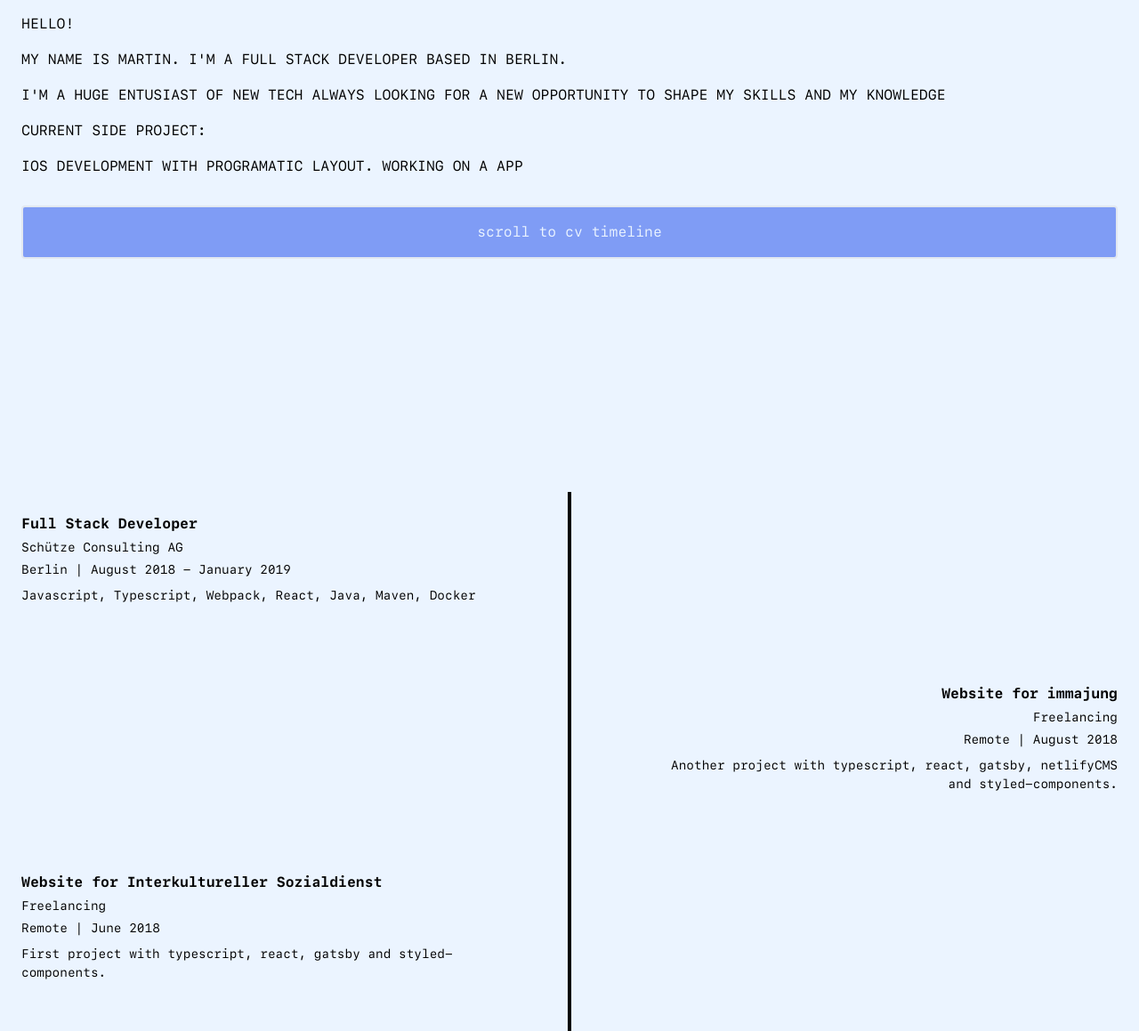
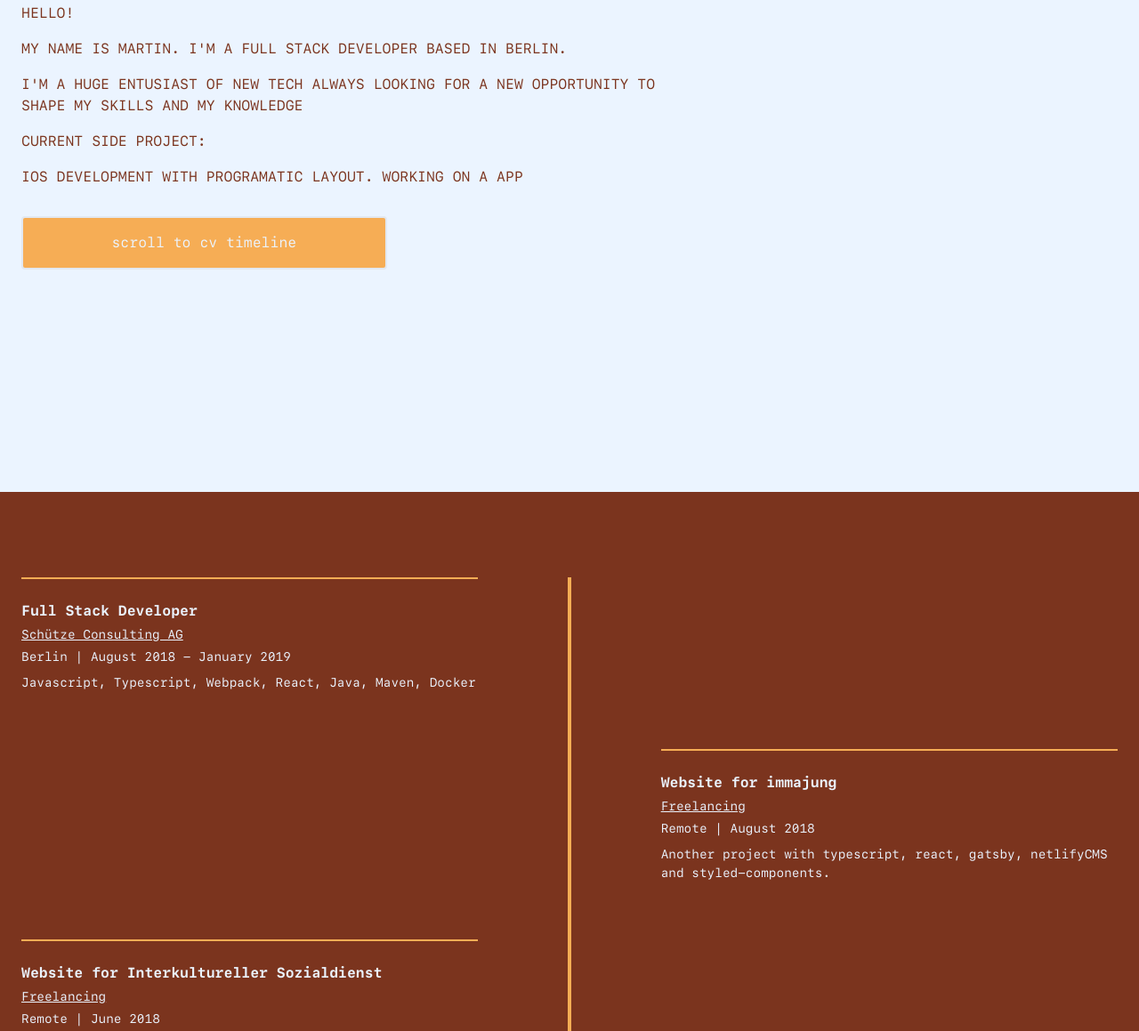
Before and after one commit to makiri1993/my-website, a Gatsby site: page / in a window 1280 px wide. Shown: the part 247-1406 px from the top of the page at 89% size. Built offline with nearby package versions, Linux system fonts and the light colour scheme; Gatsby itself is replaced by a stand-in of ours.

Commit message:
final styles? not sure :D

```diff
--- a/src/components/introduction/Introduction.tsx
+++ b/src/components/introduction/Introduction.tsx
@@ -1,26 +1,28 @@
 import React from 'react'
+import { useBreakpoint } from '../../hooks/resize-hooks'
 
 interface IntroductionProps {
   content: string[]
 }
 
 const Introduction = ({ content }: IntroductionProps) => {
+  const isMobile = useBreakpoint(415)
   return (
     <div className="container h-screen ">
       <div className="flex flex-col px-6 justify-center h-full">
         {content.map((info, index) => (
-          <p key={index} className="uppercase mb-4">
+          <p key={index} className="uppercase mb-4 md:max-w-3xl text-orange-900">
             {info}
           </p>
         ))}
         <button
-          onClick={() =>
-            scrollBy({
-              top: window.screen.height,
+          onClick={() => {
+            scrollTo({
+              top: window.screen.height * (isMobile ? 1 : 0.8),
               behavior: 'smooth',
             })
-          }
-          className="mt-4 p-4 lowercase border-2 rounded bg-indigo-400 text-indigo-100"
+          }}
+          className="mt-4 p-4 lowercase border-2 rounded bg-orange-400 text-indigo-100 lg:w-4/12 lg:self-start "
         >
           scroll to cv timeline
         </button>
--- a/src/components/layout/main/layout.scss
+++ b/src/components/layout/main/layout.scss
@@ -12,7 +12,3 @@ html {
   background-image: url('../../../assets/source.gif');
   background-repeat: no-repeat;
 }
-
-.transition-opacity {
-  transition: opacity 250ms ease-in-out;
-}
--- a/src/components/timeline/TimelineContainer.tsx
+++ b/src/components/timeline/TimelineContainer.tsx
@@ -7,14 +7,8 @@ interface TimelineProps {
 }
 
 const TimelineContainer = ({ timelineElements }: TimelineProps) => {
-  const getGridRows = () => {
-    return {
-      gridTemplateRows: `repeat(${timelineElements.length}, max-content)`,
-    }
-  }
-
   return (
-    <div className="flex flex-col px-6">
+    <div className="flex flex-col px-6 pt-24 bg-orange-900">
       {timelineElements.map((el, index) => (
         <TimelineRow key={index} timelineElement={el}></TimelineRow>
       ))}
--- a/src/components/timeline/TimelineElement.tsx
+++ b/src/components/timeline/TimelineElement.tsx
@@ -1,37 +1,26 @@
 import React, { useEffect, useRef, useState } from 'react'
 import TimelineElementModel from '../../model/TImelineElementModel'
+import { useScrolling } from '../../hooks/resize-hooks'
 
 interface TimelineElementProps {
   timelineData: TimelineElementModel
-  textAlign: 'text-left' | 'text-right'
 }
-const TimelineElement = ({ timelineData, textAlign }: TimelineElementProps) => {
-  const ref = useRef<HTMLDivElement>(null)
-  const [visible, setVisible] = useState(false)
-  const handleScroll = (event: any) => {
-    if (ref.current) {
-      const { offsetTop } = ref.current
-      const { scrollY, innerHeight } = window
-      if (offsetTop - scrollY < innerHeight * 0.7) {
-        setVisible(true)
-      } else {
-        setVisible(false)
-      }
-    }
-  }
-
-  useEffect(() => document.addEventListener('scroll', handleScroll))
-  useEffect(() => () => document.addEventListener('scroll', handleScroll))
+const TimelineElement = ({ timelineData }: TimelineElementProps) => {
+  const { ref, visible } = useScrolling<HTMLDivElement>()
 
   return (
-    <div className={`pt-6 pb-16 flex flex-col transition-opacity ${visible ? 'opacity-100' : 'opacity-0'}`} ref={ref}>
-      {/* <font-awesome-icon icon={timelineData.icon} className="mb-1" style={iconAlignment} /> */}
-      <h2 className={`font-bold mb-1 ${textAlign}`}>{timelineData.header}</h2>
-      <h3 className={`text-sm mb-1 ${textAlign}`}>{timelineData.subheader}</h3>
-      <h4 className={`text-sm mb-2 ${textAlign}`}>
+    <div
+      className={`pt-6 pb-16 flex flex-col transition-opacity ${
+        visible ? 'opacity-100' : 'opacity-0'
+      } border-t-2 border-orange-400 hover:shadow`}
+      ref={ref}
+    >
+      <h2 className={`font-bold mb-1 text-indigo-100`}>{timelineData.header}</h2>
+      <h3 className={`text-sm mb-1 underline text-indigo-100`}>{timelineData.subheader}</h3>
+      <h4 className={`text-sm mb-2 text-indigo-100`}>
         {timelineData.place} | {timelineData.time}
       </h4>
-      <p className={`text-sm whitespace-pre-line ${textAlign}`}>{timelineData.information}</p>
+      <p className={`text-sm whitespace-pre-line text-indigo-100`}>{timelineData.information}</p>
     </div>
   )
 }
--- a/src/components/timeline/TimelineRow.tsx
+++ b/src/components/timeline/TimelineRow.tsx
@@ -1,7 +1,7 @@
 import React from 'react'
 import TimelineElementModel from '../../model/TImelineElementModel'
 import TimelineElement from './TimelineElement'
-import { useBreakpoint } from '../../hooks/resize-hooks'
+import { useBreakpoint, useScrolling } from '../../hooks/resize-hooks'
 
 interface TimelineRowProps {
   timelineElement: TimelineElementModel
@@ -15,7 +15,7 @@ const TimelineRow = ({ timelineElement }: TimelineRowProps) => {
       return (
         <div className="flex">
           <div className="w-10/12">
-            <TimelineElement timelineData={timelineElement} textAlign="text-left"></TimelineElement>
+            <TimelineElement timelineData={timelineElement} />
           </div>
           <VerticalSeparator />
         </div>
@@ -24,7 +24,7 @@ const TimelineRow = ({ timelineElement }: TimelineRowProps) => {
       return (
         <div className="flex">
           <div className="w-5/12">
-            <TimelineElement timelineData={timelineElement} textAlign="text-left"></TimelineElement>
+            <TimelineElement timelineData={timelineElement} />
           </div>
           <VerticalSeparator />
           <div className="w-5/12"></div>
@@ -39,7 +39,7 @@ const TimelineRow = ({ timelineElement }: TimelineRowProps) => {
         <div className="w-5/12"></div>
         <VerticalSeparator />
         <div className="w-5/12">
-          <TimelineElement timelineData={timelineElement} textAlign="text-right"></TimelineElement>
+          <TimelineElement timelineData={timelineElement} />
         </div>
       </div>
     )
@@ -51,10 +51,14 @@ const TimelineRow = ({ timelineElement }: TimelineRowProps) => {
   }
 }
 
-const VerticalSeparator = () => (
-  <div className="w-2/12 flex justify-center">
-    <div className="h-full w-1 bg-black"></div>
-  </div>
-)
+const VerticalSeparator = () => {
+  const { ref, visible } = useScrolling<HTMLDivElement>()
+
+  return (
+    <div className="w-2/12 flex justify-center" ref={ref}>
+      <div className={`${visible ? 'h-full' : 'h-0'} w-1 bg-orange-400 transition-all`}></div>
+    </div>
+  )
+}
 
 export default TimelineRow
--- a/src/hooks/resize-hooks.ts
+++ b/src/hooks/resize-hooks.ts
@@ -1,4 +1,4 @@
-import { useEffect, useState } from 'react'
+import { useEffect, useState, RefObject, useRef } from 'react'
 
 export function useBreakpoint(breakpoint: number) {
   const [isMobile, setMobile] = useState(!(window.innerWidth > breakpoint))
@@ -13,3 +13,24 @@ export function useBreakpoint(breakpoint: number) {
   }
   return isMobile
 }
+
+export function useScrolling<T extends HTMLElement>(): { ref: RefObject<T>; visible: boolean } {
+  const ref = useRef<T>(null)
+  const [visible, setVisible] = useState(false)
+
+  useEffect(() => document.addEventListener('scroll', handleScroll))
+  useEffect(() => () => document.addEventListener('scroll', handleScroll))
+
+  const handleScroll = (event: any) => {
+    if (ref.current) {
+      const { offsetTop } = ref.current
+      const { scrollY, innerHeight } = window
+      if (offsetTop - scrollY < innerHeight * 0.7) {
+        setVisible(true)
+      } else {
+        setVisible(false)
+      }
+    }
+  }
+  return { ref, visible }
+}
--- a/tailwind.config.js
+++ b/tailwind.config.js
@@ -1,11 +1,22 @@
 module.exports = {
+  plugins: [
+    function({ addUtilities }) {
+      const newUtilities = {
+        '.transition-all': {
+          transition: 'all 250ms ease-in-out',
+        },
+        '.transition-opacity': {
+          transition: 'opacity 250ms ease-in-out',
+        },
+      }
+      addUtilities(newUtilities, ['responsive', 'hover'])
+    },
+  ],
   theme: {
     extend: {
-      // fontFamily: {
-      //   sans: ['"SF Mono"', 'sans-serif'],
-      //   display: ['"SF Mono"', 'sans-serif'],
-      //   body: ['"SF Mono"', 'sans-serif'],
-      // },
+      container: {
+        center: true,
+      },
     },
   },
 }
```
Also changed, not shown: src/content/content/pages/index.md (+3 -3 lines).
